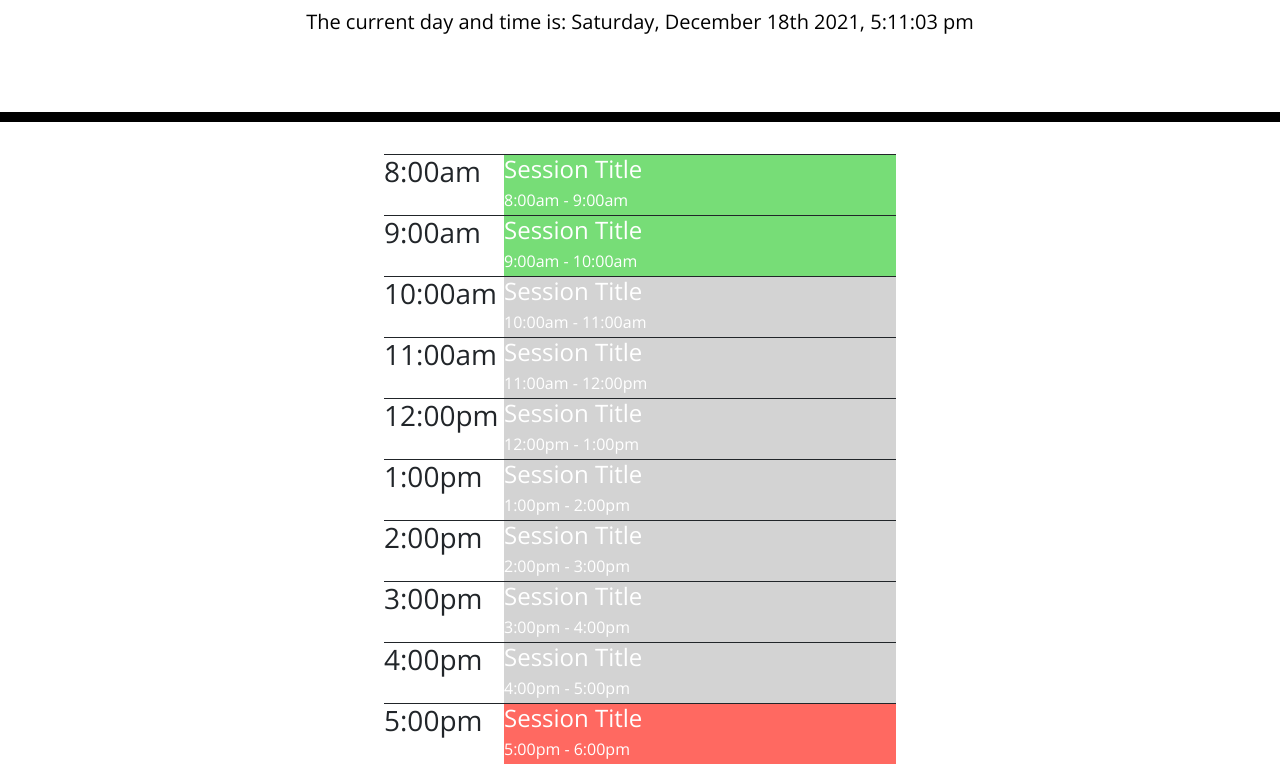
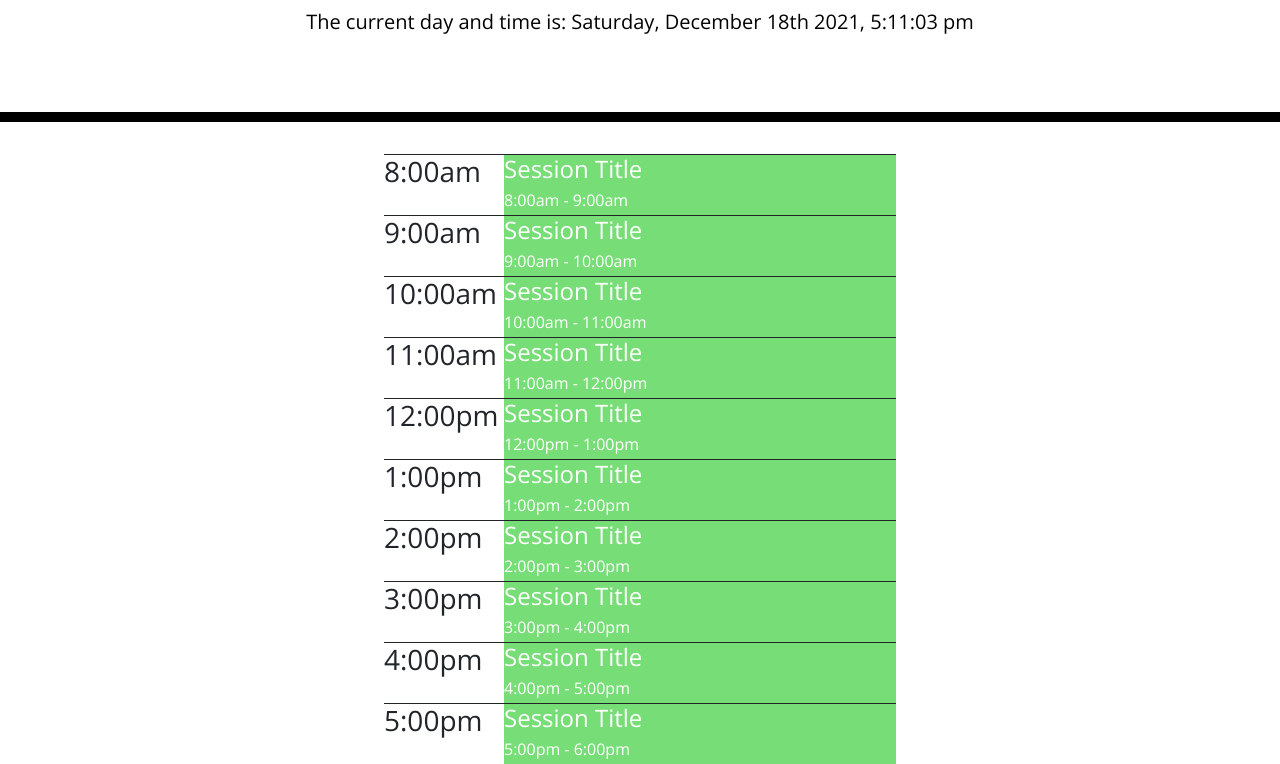
Before and after one commit to Maryjezek/daily_planner, a plain HTML site: page index.html in a window 1280 px wide. Shown: the part 182-946 px from the top of the page. Drawn offline with nearby package versions, Linux system fonts and the light colour scheme.

Commit message:
final updates

```diff
--- a/assets/js/planner.js
+++ b/assets/js/planner.js
@@ -37,16 +37,21 @@ $(".session").each(function () {
     $(this).find("h4").text(timeslotValue);
   }
   var time = $(this).attr("data-time");
-  console.log(moment().format("ha"));
-  console.log(time);
-  if (time == moment().format("ha")) {
+  //console.log(moment().format("hh"),time,parseInt(time) < parseInt(moment().format("hh")));
+  //console.log(time);
+  //console.log(typeof parseInt(time));
+  //console.log(typeof parseInt(moment().format("hh")));
+  if (time == moment().format("hh")) {
     $(this).addClass("present");
+    console.log("present", $(this))
   }
-  //this doesn't work
-  if (time < moment().format("ha")) {
+
+  if (parseInt(time) < parseInt(moment().format("hh"))) {
     $(this).addClass("past");
+    console.log("past", $(this))
   }
-  if (time > moment().format("ha")) {
+  if (parseInt(time) > parseInt(moment().format("hh"))) {
     $(this).addClass("future");
+    console.log("future", $(this))
   }
 });
--- a/index.html
+++ b/index.html
@@ -34,7 +34,7 @@
 
       <div class="time-slot">
         <h3>8:00am</h3>
-        <div class="session session-1" id="timeslot-8am" data-time="8am">
+        <div class="session session-1" id="timeslot-8am" data-time= 8>
           <h4 class="session-title">Session Title</h4>
           <span class="session-time">8:00am - 9:00am</span>
         </div>
@@ -42,7 +42,7 @@
 
       <div class="time-slot">
         <h3>9:00am</h3>
-        <div class="session session-2" id="timeslot-9am" data-time="9am">
+        <div class="session session-2" id="timeslot-9am" data-time=9>
           <h4 class="session-title">Session Title</h4>
           <span class="session-time">9:00am - 10:00am</span>
         </div>
@@ -50,7 +50,7 @@
 
       <div class="time-slot">
         <h3>10:00am</h3>
-        <div class="session session-3" id="timeslot-10am" data-time="10am">
+        <div class="session session-3" id="timeslot-10am" data-time=10>
           <h4 class="session-title">Session Title</h4>
           <span class="session-time">10:00am - 11:00am</span>
         </div>
@@ -58,49 +58,49 @@
 
       <div class="time-slot">
         <h3>11:00am</h3>
-        <div class="session session-4" id="timeslot-11am" data-time="11am">
+        <div class="session session-4" id="timeslot-11am" data-time=11>
           <h4 class="session-title">Session Title</h4>
           <span class="session-time">11:00am - 12:00pm</span>
         </div>
       </div>
       <div class="time-slot">
         <h3>12:00pm</h3>
-        <div class="session session-5" id="timeslot-12pm" data-time="12pm">
+        <div class="session session-5" id="timeslot-12pm" data-time=12>
           <h4 class="session-title">Session Title</h4>
           <span class="session-time">12:00pm - 1:00pm</span>
         </div>
       </div>
       <div class="time-slot">
         <h3>1:00pm</h3>
-        <div class="session session-6" id="timeslot-1pm" data-time="1pm">
+        <div class="session session-6" id="timeslot-1pm" data-time=13>
           <h4 class="session-title">Session Title</h4>
           <span class="session-time">1:00pm - 2:00pm</span>
         </div>
       </div>
       <div class="time-slot">
         <h3>2:00pm</h3>
-        <div class="session session-7" id="timeslot-2pm" data-time="2pm">
+        <div class="session session-7" id="timeslot-2pm" data-time=14>
           <h4 class="session-title">Session Title</h4>
           <span class="session-time">2:00pm - 3:00pm</span>
         </div>
       </div>
       <div class="time-slot">
         <h3>3:00pm</h3>
-        <div class="session session-8" id="timeslot-3pm" data-time="3pm">
+        <div class="session session-8" id="timeslot-3pm" data-time=15>
           <h4 class="session-title">Session Title</h4>
           <span class="session-time">3:00pm - 4:00pm</span>
         </div>
       </div>
       <div class="time-slot">
         <h3>4:00pm</h3>
-        <div class="session session-9" id="timeslot-4pm" data-time="4pm">
+        <div class="session session-9" id="timeslot-4pm" data-time=16>
           <h4 class="session-title">Session Title</h4>
           <span class="session-time">4:00pm - 5:00pm</span>
         </div>
       </div>
       <div class="time-slot">
         <h3>5:00pm</h3>
-        <div class="session session-10" id="timeslot-5pm" data-time="5pm">
+        <div class="session session-10" id="timeslot-5pm" data-time=17>
           <h4 class="session-title">Session Title</h4>
           <span class="session-time">5:00pm - 6:00pm</span>
         </div>
```
